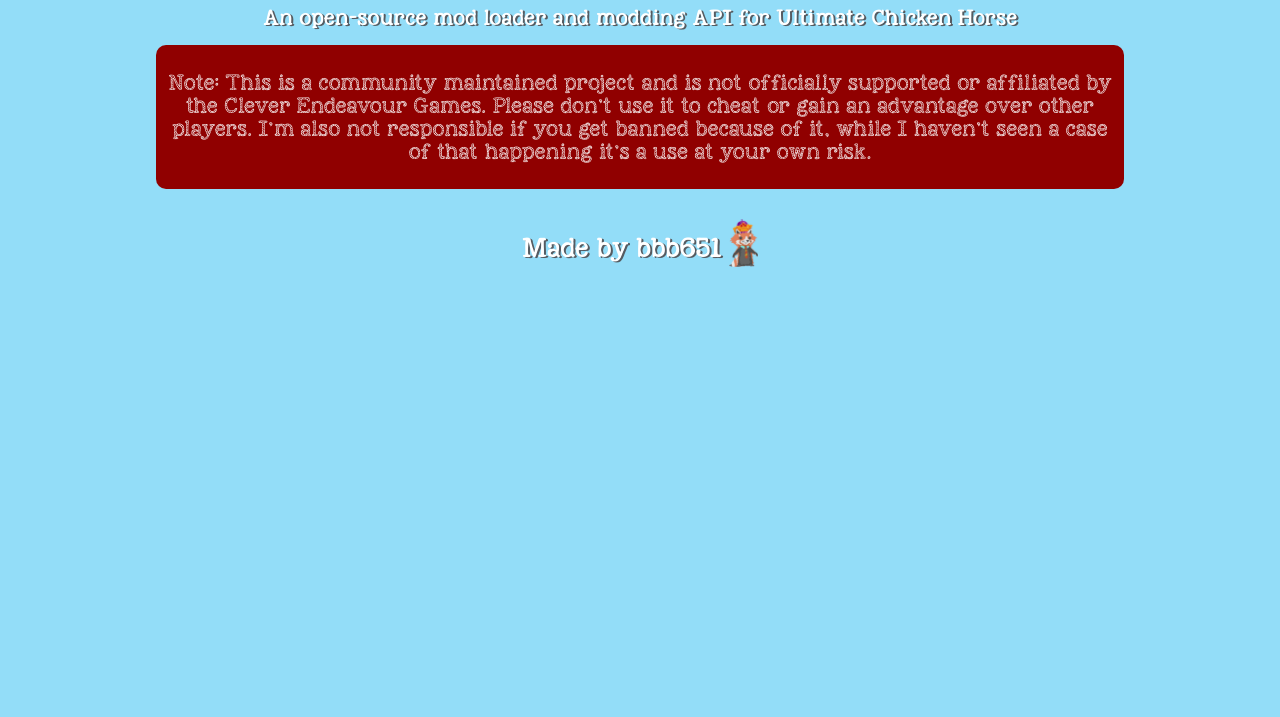
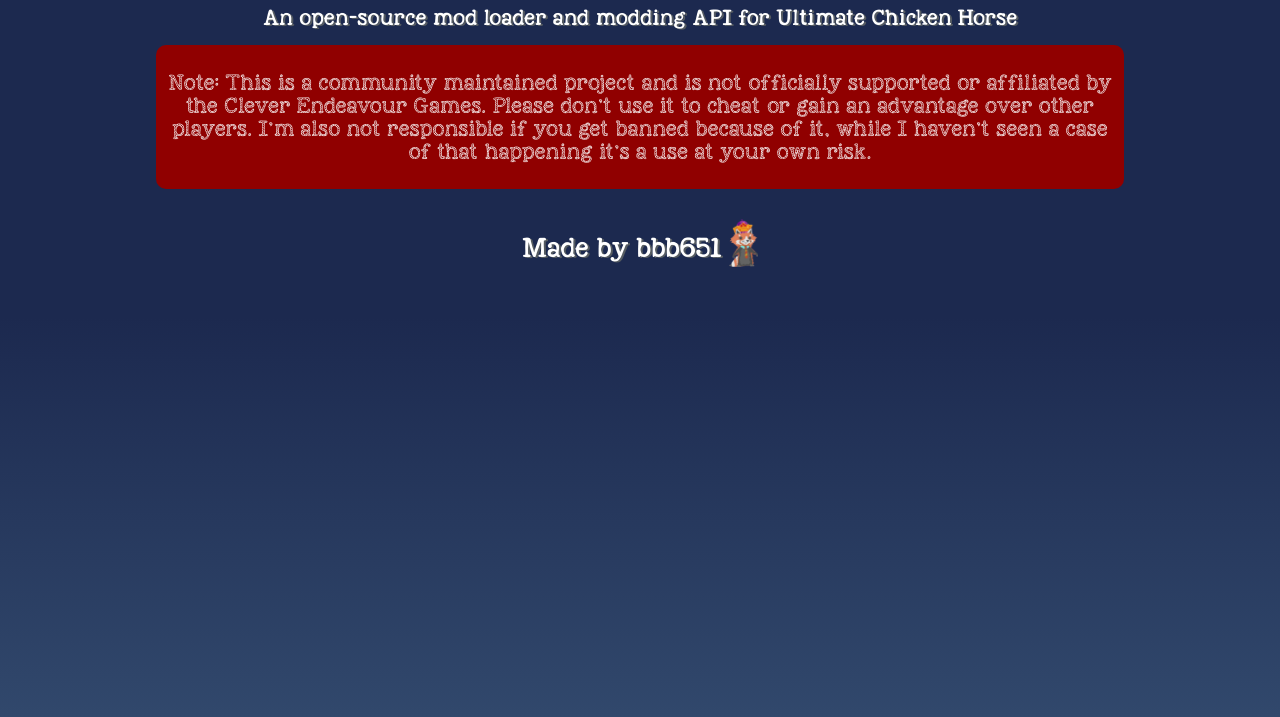
Before and after one commit to UltimateModLoader/UltimateModLoader.github.io, a plain HTML site: page index.html in a window 1280 px wide. Shown: the part 83-800 px from the top of the page. Drawn offline with Linux system fonts and the light colour scheme.

Commit message:
Improved background (missing stars)

```diff
--- a/style.css
+++ b/style.css
@@ -9,7 +9,8 @@
 }
 
 body {
-	background: #93DDF8;
+	background: linear-gradient(#1C294F 50%, #31486C) no-repeat center center fixed;
+	background-size: cover;
 	color: white;
 	font-family: KgNextToMeSolid;
 	text-shadow: 2px 1px #555B61;
```
Also changed, not shown: images/stars.png (added).
